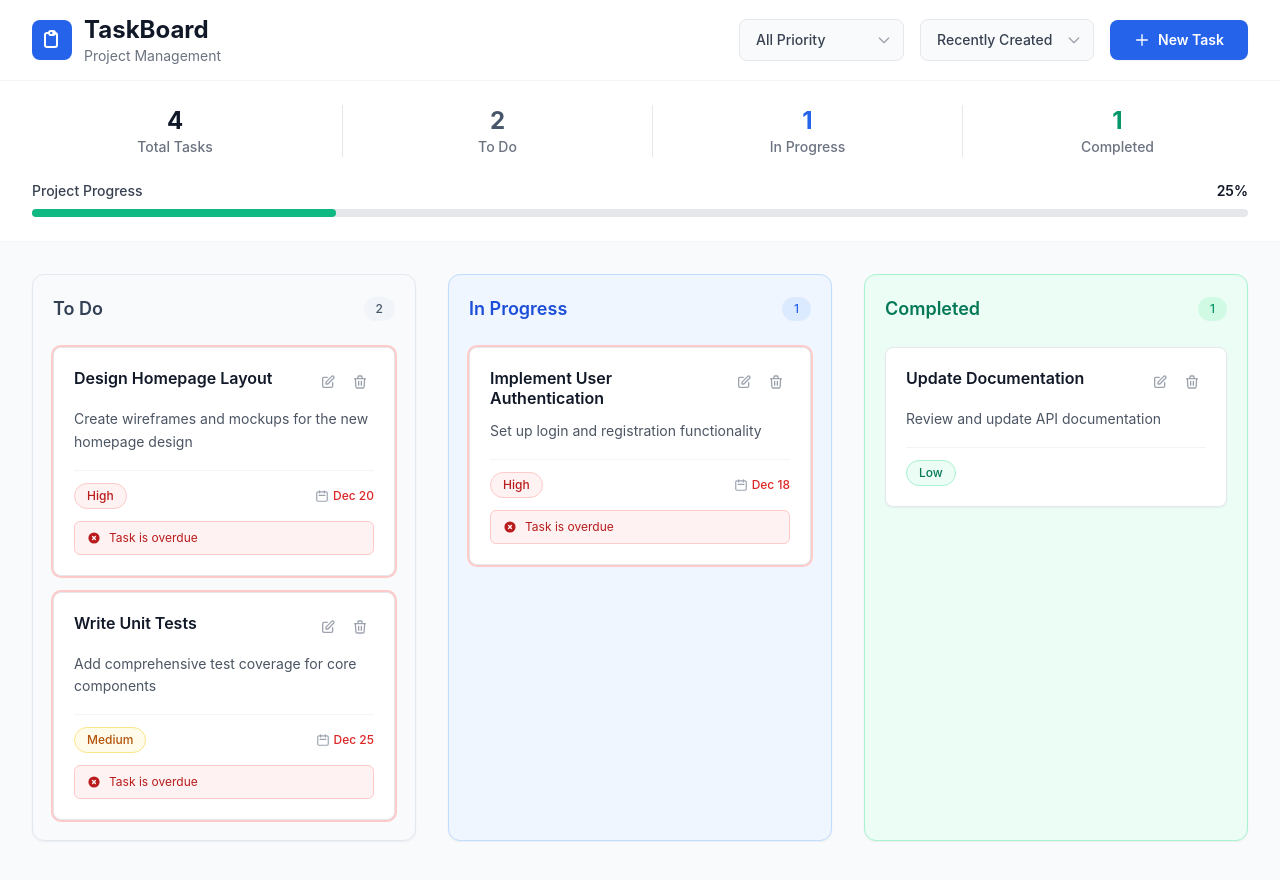
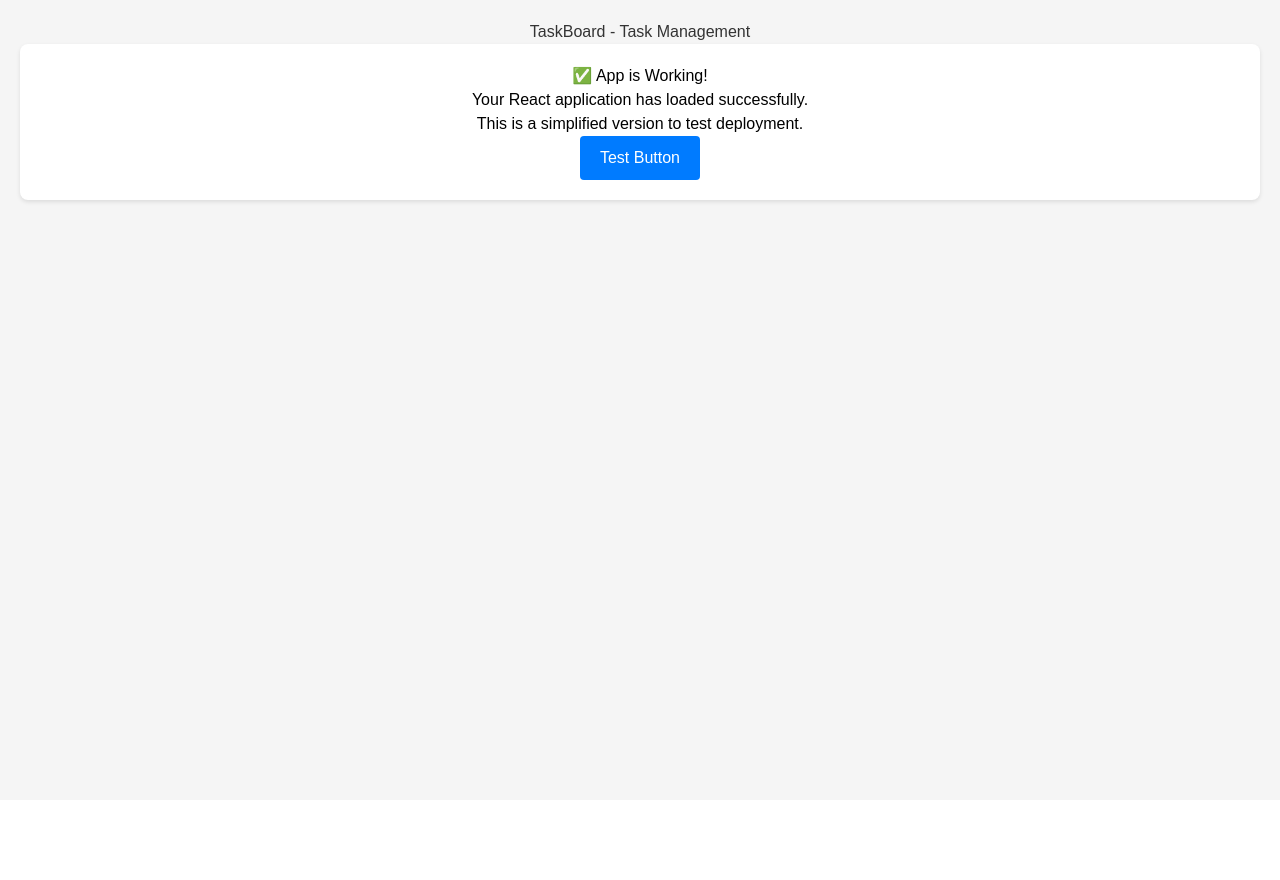
Before and after one commit to Vasudha293/Task-Manager-App, a React (Create React App) app: page / in a window 1280 px wide. After the commit the page ends 800 px from the top, so only its background shows below. Built offline with nearby package versions, Linux system fonts and the light colour scheme.

Commit message:
Debug: Add error boundaries and simple app to fix blank screen

```diff
--- a/public/index.html
+++ b/public/index.html
@@ -6,10 +6,21 @@
     <meta name="viewport" content="width=device-width, initial-scale=1" />
     <meta name="theme-color" content="#000000" />
     <meta name="description" content="Task Management Application" />
-    <title>Task Manager</title>
+    <link rel="manifest" href="%PUBLIC_URL%/manifest.json" />
+    <title>TaskBoard - Task Management</title>
   </head>
   <body>
     <noscript>You need to enable JavaScript to run this app.</noscript>
     <div id="root"></div>
+    <script>
+      // Debug script to check if React is loading
+      console.log('HTML loaded successfully');
+      window.addEventListener('load', function() {
+        console.log('Page fully loaded');
+        if (!document.getElementById('root').innerHTML) {
+          console.error('React app did not mount - check console for errors');
+        }
+      });
+    </script>
   </body>
 </html>
--- a/src/App.js
+++ b/src/App.js
@@ -4,7 +4,10 @@ import TaskBoard from './components/TaskBoard';
 import TaskModal from './components/TaskModal';
 import { taskService } from './services/taskService';
 
+console.log('App component loaded');
+
 function App() {
+  console.log('App component rendering');
   const [tasks, setTasks] = useState([]);
   const [isModalOpen, setIsModalOpen] = useState(false);
   const [editingTask, setEditingTask] = useState(null);
--- /dev/null
+++ b/src/AppSimple.js
@@ -0,0 +1,45 @@
+import React from 'react';
+
+// Simple fallback App component for debugging
+function AppSimple() {
+  console.log('Simple App rendering');
+
+  return (
+    <div style={{
+      padding: '20px',
+      fontFamily: 'Arial, sans-serif',
+      backgroundColor: '#f5f5f5',
+      minHeight: '100vh'
+    }}>
+      <h1 style={{ color: '#333', textAlign: 'center' }}>
+        TaskBoard - Task Management
+      </h1>
+      <div style={{
+        backgroundColor: 'white',
+        padding: '20px',
+        borderRadius: '8px',
+        boxShadow: '0 2px 4px rgba(0,0,0,0.1)',
+        textAlign: 'center'
+      }}>
+        <h2>✅ App is Working!</h2>
+        <p>Your React application has loaded successfully.</p>
+        <p>This is a simplified version to test deployment.</p>
+        <button
+          style={{
+            backgroundColor: '#007bff',
+            color: 'white',
+            border: 'none',
+            padding: '10px 20px',
+            borderRadius: '4px',
+            cursor: 'pointer'
+          }}
+          onClick={() => alert('Button clicked!')}
+        >
+          Test Button
+        </button>
+      </div>
+    </div>
+  );
+}
+
+export default AppSimple;
--- a/src/index.js
+++ b/src/index.js
@@ -2,10 +2,65 @@ import React from 'react';
 import ReactDOM from 'react-dom/client';
 import './index.css';
 import App from './App';
+import AppSimple from './AppSimple';
 
-const root = ReactDOM.createRoot(document.getElementById('root'));
-root.render(
-  <React.StrictMode>
-    <App />
-  </React.StrictMode>
-);
+console.log('React index.js loaded');
+
+// Error boundary component
+class ErrorBoundary extends React.Component {
+  constructor(props) {
+    super(props);
+    this.state = { hasError: false, error: null };
+  }
+
+  static getDerivedStateFromError(error) {
+    return { hasError: true, error };
+  }
+
+  componentDidCatch(error, errorInfo) {
+    console.error('React Error Boundary caught an error:', error, errorInfo);
+  }
+
+  render() {
+    if (this.state.hasError) {
+      return (
+        <div style={{ padding: '20px', textAlign: 'center' }}>
+          <h1>Something went wrong.</h1>
+          <p>Error: {this.state.error?.message}</p>
+          <button onClick={() => window.location.reload()}>Reload Page</button>
+        </div>
+      );
+    }
+    return this.props.children;
+  }
+}
+
+try {
+  const rootElement = document.getElementById('root');
+  console.log('Root element found:', rootElement);
+
+  if (rootElement) {
+    const root = ReactDOM.createRoot(rootElement);
+    console.log('ReactDOM root created');
+
+    root.render(
+      <React.StrictMode>
+        <ErrorBoundary>
+          <AppSimple />
+        </ErrorBoundary>
+      </React.StrictMode>
+    );
+    console.log('App rendered');
+  } else {
+    console.error('Root element not found!');
+  }
+} catch (error) {
+  console.error('Error during React initialization:', error);
+  document.body.innerHTML = `
+    <div style="padding: 20px; text-align: center;">
+      <h1>App Failed to Load</h1>
+      <p>Error: ${error.message}</p>
+      <button onclick="window.location.reload()">Reload</button>
+    </div>
+  `;
+}
```
